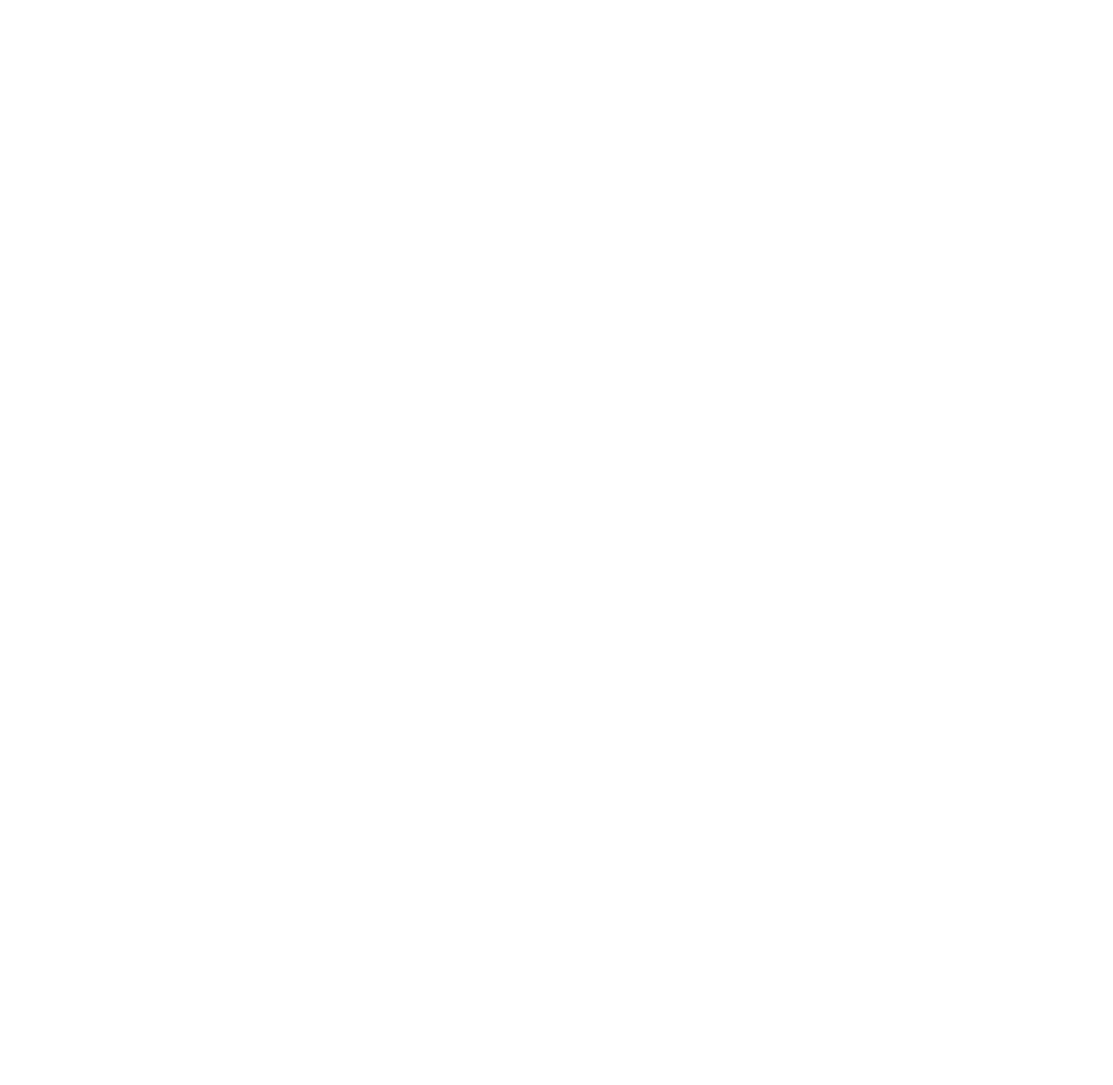
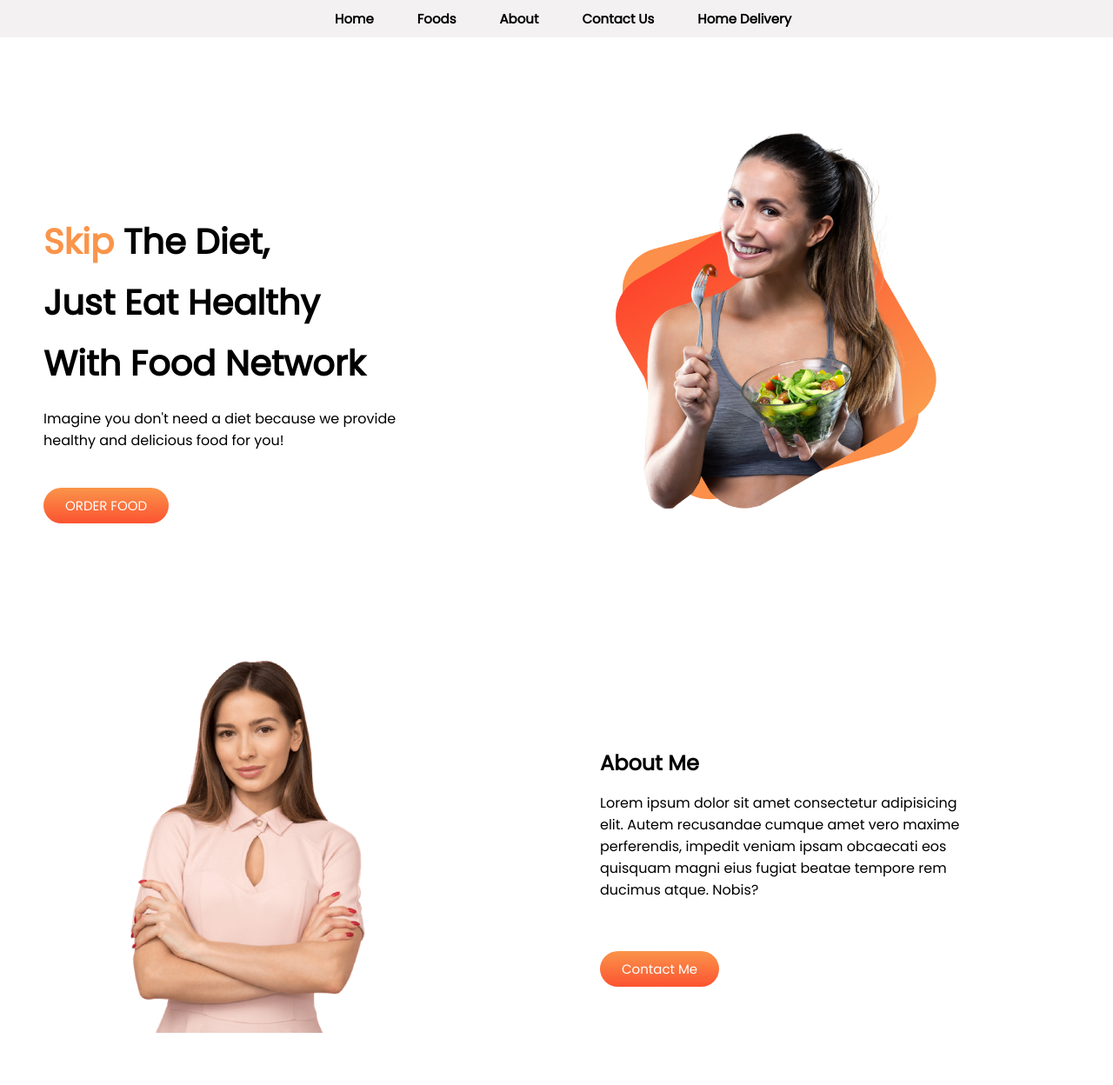
Before and after one commit to m2developershub/food-web, a plain HTML site: page index.html in a window 1280 px wide. Shown: the whole page at 87% size. Before the commit the page ends 800 px from the top, so only its background shows below. Drawn offline with Linux system fonts and the light colour scheme.

Commit message:
section two push

```diff
--- a/index.html
+++ b/index.html
@@ -8,10 +8,60 @@
     <link rel="preconnect" href="https://fonts.googleapis.com" />
     <link rel="preconnect" href="https://fonts.gstatic.com" crossorigin />
     <link
-      href="https://fonts.googleapis.com/css2?family=Lato&display=swap"
+      href="https://fonts.googleapis.com/css2?family=Poppins&display=swap"
       rel="stylesheet"
     />
     <link rel="stylesheet" href="style.css" />
   </head>
-  <body></body>
+  <body>
+    <!---------------header section start here--------------->
+    <header>
+      <nav>
+        <ul>
+          <a href="#"><li>Home</li></a>
+          <a href="#"><li>Foods</li> </a>
+          <a href="#"><li>About</li></a>
+          <a href="#"><li>Contact Us</li></a>
+          <a href="#"><li>Home Delivery</li></a>
+        </ul>
+      </nav>
+    </header>
+    <!---------------header section end here--------------->
+
+    <!---------------section-one start here--------------->
+    <section class="section-one">
+      <div class="section-one-div section-one-div-h">
+        <h1><span>Skip</span> The Diet,</h1>
+        <h1>Just Eat Healthy</h1>
+        <h1>With Food Network</h1>
+        <p>
+          Imagine you don't need a diet because we provide healthy and delicious
+          food for you!
+        </p>
+        <a href="#">ORDER FOOD</a>
+      </div>
+      <div class="section-one-div section-one-img">
+        <img src="images/Group 8425.png" alt="info image" />
+      </div>
+    </section>
+
+    <!---------------section-1 end here--------------->
+    <!---------------section-2 end here--------------->
+    <section class="section-two">
+      <div class="section-two-div section-two-img">
+        <img src="images/Person Image.png" alt="owner image" />
+      </div>
+      <div class="section-two-div">
+        <h1>About Me</h1>
+        <p>
+          Lorem ipsum dolor sit amet consectetur adipisicing elit. Autem
+          recusandae cumque amet vero maxime perferendis, impedit veniam ipsam
+          obcaecati eos quisquam magni eius fugiat beatae tempore rem ducimus
+          atque. Nobis?
+        </p>
+        <a href="#">Contact Me</a>
+      </div>
+    </section>
+    <!---------------section-2 end here--------------->
+  </body>
 </html>
--- a/style.css
+++ b/style.css
@@ -1,4 +1,96 @@
 body {
   margin: 0;
-  font-family: "Lato", sans-serif;
+  font-family: 'Poppins', sans-serif;
 }
+section{
+    margin: 50px 0 50px 0;
+}
+/*---------------header area start here-------------- */
+header {
+  background-color: #f3f1f1;
+}
+header nav {
+  width: 50%;
+  margin: auto;
+}
+
+header nav ul {
+  display: flex;
+  margin-top: 0;
+}
+header ul li {
+  list-style: none;
+  padding: 10px 25px;
+  font-weight: 700;
+  font-size: 15px;
+}
+header ul a {
+  text-decoration: none;
+  color: #000000;
+}
+/*---------------header area end here-------------- */
+
+/*---------------section-one area start here-------------- */
+.section-one, .section-two {
+  display: flex;
+  background-image: ;
+}
+.section-one-div, .section-two-div {
+  width: 50%;
+  padding: 50px 50px;
+}
+.section-one-img img{
+  width: 75%;
+}
+.section-one-div h1 {
+  margin: 0;
+  font-size: 40px;
+  font-weight: 900;
+  padding: 5px 0;
+}
+.section-one-div-h {
+  margin-top: 100px;
+  p
+}
+.section-one-div-h span{
+    color: #FA944A;
+}
+.section-one-div-h p{
+padding-right: 20%;
+font: size 18px;
+margin-bottom: 50px;
+}
+.section-one-div-h a{
+    text-decoration: none;
+    font-size: 15px;
+    color: #ffffff;
+    background-image: linear-gradient(#FA944A, #FC5331 );
+    padding: 10px 25px;
+    border-radius: 50px;
+}
+/*---------------*****************************section-one area end here--------------****************** */
+
+
+/*---------------section-two area start here-------------- */
+
+.section-two-img img {
+    width: 50%;
+    margin-left: 100px;
+}
+.section-two-div h1{
+    margin: 100px 100px 0 0  ;
+}
+.section-two-div p{
+    padding: 0 100px 50px 0;
+}
+.section-two-div a{
+    text-decoration: none;
+    font-size: 15px;
+    color: #ffffff;
+    background-image: linear-gradient(#FA944A, #FC5331 );
+    padding: 10px 25px;
+    border-radius: 50px;
+}
+
+
+/*---------------section-two area start here-------------- */
```
Also changed, not shown: images/Group 8425.png (added), images/Group-8450.png (added), images/Person Image.png (added), images/eat-healthy-food-png-transparent-eat-healthy-foodpng-images-woman-eating-png-480_319-removebg-preview.png (added), images/kisspng-eating-junk-food-hunger-fast-food-woman-eating-5b100f5d437345.6346499515277791652763-removebg-preview.png (added).
